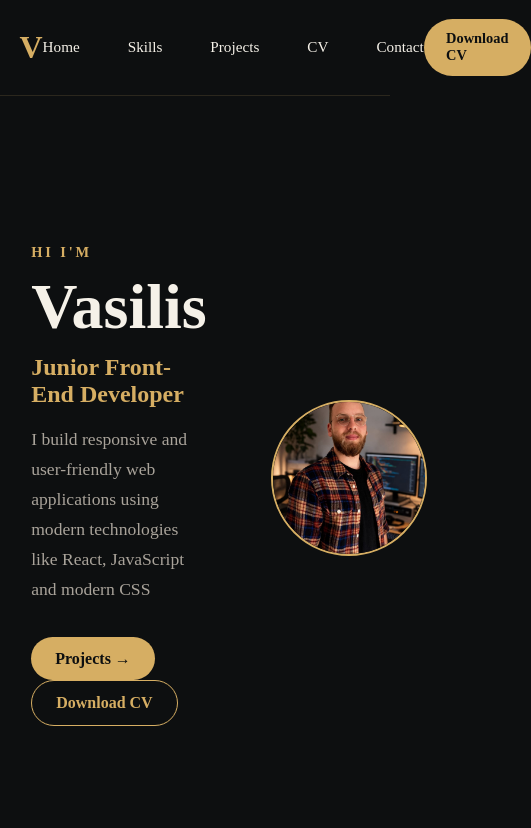
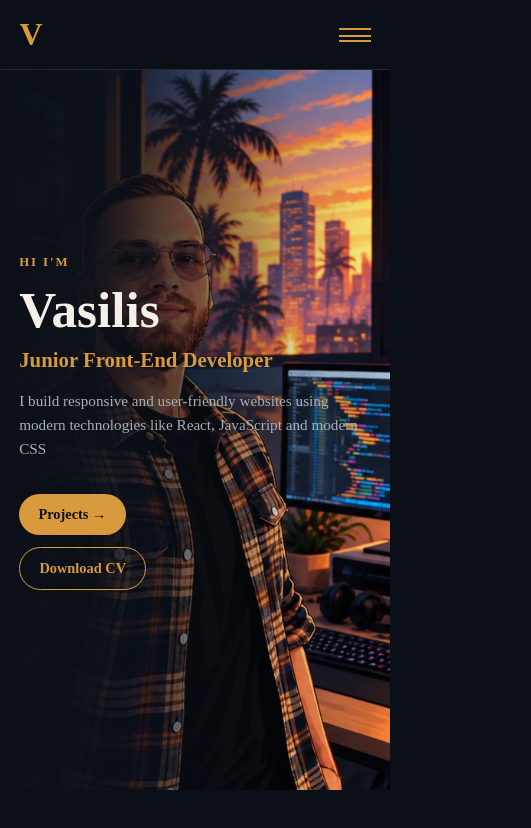
Before and after one commit to VTheGreek/My-Portfolio, a React (Vite) app in the folder my-portfolio/: page / in a window 390 px wide. Shown: the top 828 px of the page, 531 px wide, since content can reach past the window. Built offline with nearby package versions, Linux system fonts and the light colour scheme.

Commit message:
feat: make navbar and hero section responsive

```diff
--- a/my-portfolio/src/App.css
+++ b/my-portfolio/src/App.css
@@ -1,9 +1,16 @@
 :root {
-  --background: #0D0F10;
-  --surface: #14171A;
-  --text: #F5F1E8;
-  --muted-text: #A9A39A;
-  --accent: #D6AE63;
+  --background: #0B1018;
+  --surface: #121A24;
+  --surface-light: #1B2633;
+
+  --text: #F4F0E7;
+  --muted-text: #A9B0B8;
+
+  --accent: #D99A3D;
+  --accent-light: #F0B45A;
+
+  --blue: #27445C;
+  --orange: #C96F32;
 }
 
 * {
--- a/my-portfolio/src/components/Hero.jsx
+++ b/my-portfolio/src/components/Hero.jsx
@@ -1,4 +1,4 @@
-import ProfileImg from "../assets/hero-img.jpeg";
+import ProfileImg from "../assets/hero-img-portrait.webp";
 import "../styles/Hero.css";
 
 function Hero() {
@@ -8,7 +8,7 @@ function Hero() {
             <p>HI I'M</p>
             <h1>Vasilis</h1>
             <h2>Junior Front-End Developer</h2>
-            <p>I build responsive and user-friendly web applications
+            <p>I build responsive and user-friendly websites
                 using modern technologies like React, JavaScript and modern CSS
             </p>
 
@@ -17,10 +17,6 @@ function Hero() {
             <a href="/Front - End Developer CV.pdf" download>Download CV</a>
 
            </div>
-
-           <div className="image-container">
-             <img src={ProfileImg} alt="Vasilis" />
-           </div>
         </section>
 
     )
--- a/my-portfolio/src/components/Navbar.jsx
+++ b/my-portfolio/src/components/Navbar.jsx
@@ -1,22 +1,41 @@
+import { useState } from "react";
 import "../styles/Navbar.css"
 
 function Navbar() {
+  const [isOpen, setIsOpen] = useState(false)
+
+  const toggleMenu = () => {
+    setIsOpen(previousIsOpen => !previousIsOpen);
+  }
+
+  const closeMenu = () => {
+    setIsOpen(false)
+  }
+
   return (
     <nav>
       <div className="logo">V</div>
 
-      <ul>
-        <li><a href="#home">Home</a></li>
-        <li><a href="#skills">Skills</a></li>
-        <li><a href="#projects">Projects</a></li>
+      <ul className={`nav-links ${isOpen ? "active" : ""}`}>
+        <li><a href="#home" onClick={closeMenu}>Home</a></li>
+        <li><a href="#skills" onClick={closeMenu}>Skills</a></li>
+        <li><a href="#projects" onClick={closeMenu}>Projects</a></li>
         <li><a href="/Front - End Developer CV.pdf"
          target="_blank"
-         rel="noopener noreferrer">
-          CV</a></li>
-        <li><a href="#contact">Contact</a></li>
+         rel="noopener noreferrer"
+         onClick={closeMenu}
+         >CV</a></li>
+        <li><a href="#contact" onClick={closeMenu}>Contact</a></li>
+        <li><a href="/Front - End Developer CV.pdf" className="download-cv" onClick={closeMenu} download>Download CV</a></li>
       </ul>
 
-      <a href="/Front - End Developer CV.pdf" download>Download CV</a>
+      <button
+      className={`menu-toggle ${isOpen ? "active" : ""}`}
+      aria-label="Toggle navigation"
+      aria-expanded={isOpen}
+      onClick={toggleMenu}
+      ></button>
+
     </nav>
   );
 }
--- a/my-portfolio/src/styles/Hero.css
+++ b/my-portfolio/src/styles/Hero.css
@@ -2,9 +2,32 @@
   min-height: calc(100vh - 80px);
   display: flex;
   align-items: center;
-  justify-content: space-between;
-  gap: 4rem;
   padding: 5rem 8%;
+  position: relative;
+  overflow: hidden;
+
+  background-color: var(--background);
+
+  background-image:
+    linear-gradient(
+      90deg,
+      rgba(11, 16, 24, 1) 0%,
+      rgba(11, 16, 24, 0.95) 25%,
+      rgba(11, 16, 24, 0.65) 45%,
+      rgba(11, 16, 24, 0.15) 75%,
+      rgba(11, 16, 24, 0) 100%
+    ),
+    url("../assets/hero-background.webp");
+
+  background-repeat: no-repeat;
+
+  background-size:
+    100% 100%,
+    auto 100%;
+
+  background-position:
+    center,
+    right center;
 }
 
 .text-container {
@@ -60,16 +83,126 @@
 }
 
 .image-container {
-  width: min(400px, 40vw);
-  aspect-ratio: 1;
+  width: min(460px, 40vw);
+  aspect-ratio: 3 / 4;
   overflow: hidden;
-  border-radius: 50%;
-  border: 2px solid var(--accent);
+  border-radius: 1.5rem;
+  border: 1px solid var(--accent);
   flex-shrink: 0;
+  transform: translateY(-30px);
+  box-shadow: 0 20px 50px rgba(0, 0, 0, 0.35);
 }
 
 .image-container img {
   width: 100%;
   height: 100%;
   object-fit: cover;
+  display: block;
 }
+
+/* -------------------- */
+/* TABLET */
+/* -------------------- */
+
+@media (max-width: 900px) {
+  #home {
+    min-height: 800px;
+    padding: 4rem 6%;
+    background-position: 65% center;
+  }
+
+  .text-container {
+    max-width: 550px;
+  }
+
+  .text-container h1 {
+    font-size: clamp(3.5rem, 9vw, 5.5rem);
+  }
+
+  .text-container h2 {
+    font-size: clamp(1.4rem, 4vw, 2rem);
+  }
+
+  .text-container p {
+    max-width: 500px;
+  }
+}
+
+
+/* -------------------- */
+/* MOBILE */
+/* -------------------- */
+
+@media (max-width: 600px) {
+  #home {
+    min-height: 780px;
+    padding: 5rem 1.5rem 4rem;
+    justify-content: flex-end;
+
+    background-size: auto 100%;
+    background-position: 72% center;
+  }
+
+  .text-container {
+    max-width: 100%;
+    padding-bottom: 2rem;
+  }
+
+  .text-container p:first-child {
+    font-size: 0.8rem;
+    letter-spacing: 0.15em;
+  }
+
+  .text-container h1 {
+    font-size: clamp(3.5rem, 16vw, 5rem);
+    line-height: 0.95;
+  }
+
+  .text-container h2 {
+    font-size: 1.5rem;
+    line-height: 1.2;
+    margin: 0.8rem 0 1rem;
+  }
+
+  .text-container p:nth-of-type(2) {
+    font-size: 1rem;
+    line-height: 1.6;
+  }
+
+  .text-container a {
+    margin-right: 0.5rem;
+    margin-bottom: 0.75rem;
+    padding: 0.75rem 1.2rem;
+    font-size: 0.9rem;
+  }
+}
+
+
+/* -------------------- */
+/* SMALL PHONES */
+/* -------------------- */
+
+@media (max-width: 400px) {
+  #home {
+    min-height: 720px;
+    padding: 4rem 1.2rem 3rem;
+    background-position: 75% center;
+  }
+
+  .text-container h1 {
+    font-size: 3.2rem;
+  }
+
+  .text-container h2 {
+    font-size: 1.3rem;
+  }
+
+  .text-container p:nth-of-type(2) {
+    font-size: 0.95rem;
+  }
+
+  .text-container a {
+    display: block;
+    width: fit-content;
+  }
+}
--- a/my-portfolio/src/styles/Navbar.css
+++ b/my-portfolio/src/styles/Navbar.css
@@ -15,7 +15,9 @@ nav {
   text-decoration: none;
 }
 
-ul {
+/* Navigation */
+
+nav ul {
   display: flex;
   align-items: center;
   gap: 3em;
@@ -24,7 +26,12 @@ ul {
   padding: 0;
 }
 
-ul a {
+nav ul li {
+  display: flex;
+  align-items: center;
+}
+
+nav ul a {
   color: var(--text);
   text-decoration: none;
   font-size: 0.95rem;
@@ -32,16 +39,17 @@ ul a {
   transition: color 0.3s ease;
 }
 
-ul a:hover {
+nav ul a:hover {
   color: var(--accent);
 }
 
-nav > a {
+/* Download CV */
+
+nav ul .download-cv {
   padding: 0.7rem 1.4rem;
   background-color: var(--accent);
   color: var(--background);
   border-radius: 999px;
-  text-decoration: none;
   font-size: 0.9rem;
   font-weight: 600;
   transition:
@@ -49,7 +57,94 @@ nav > a {
     box-shadow 0.3s ease;
 }
 
-nav > a:hover {
+nav ul .download-cv:hover {
+  color: var(--background);
   transform: translateY(-2px);
   box-shadow: 0 6px 18px rgba(214, 174, 99, 0.2);
 }
+
+/* Burger button */
+
+.menu-toggle {
+  display: none;
+  width: 32px;
+  height: 24px;
+  position: relative;
+  background: transparent;
+  border: none;
+  cursor: pointer;
+  z-index: 101;
+}
+
+.menu-toggle::before,
+.menu-toggle::after {
+  content: "";
+  position: absolute;
+  left: 0;
+  width: 100%;
+  height: 2px;
+  background-color: var(--accent);
+  transition:
+    transform 0.3s ease,
+    top 0.3s ease,
+    bottom 0.3s ease,
+    box-shadow 0.3s ease;
+}
+
+.menu-toggle::before {
+  top: 5px;
+  box-shadow: 0 7px 0 var(--accent);
+}
+
+.menu-toggle::after {
+  bottom: 5px;
+}
+
+/* Burger → X */
+
+.menu-toggle.active::before {
+  top: 11px;
+  transform: rotate(45deg);
+  box-shadow: none;
+}
+
+.menu-toggle.active::after {
+  bottom: 11px;
+  transform: rotate(-45deg);
+}
+
+/* Mobile */
+
+@media (max-width: 768px) {
+  nav {
+    position: relative;
+    padding: 1rem 5%;
+  }
+
+  .menu-toggle {
+    display: block;
+  }
+
+  nav ul.nav-links {
+    display: none;
+    position: absolute;
+    top: 100%;
+    left: 0;
+    width: 100%;
+    flex-direction: column;
+    align-items: center;
+    gap: 1.5rem;
+    padding: 2rem 0;
+    background-color: var(--background);
+    border-top: 1px solid rgba(214, 174, 99, 0.15);
+    z-index: 100;
+  }
+
+  nav ul.nav-links.active {
+    display: flex;
+  }
+
+  nav ul .download-cv {
+    margin-top: 0.5rem;
+  }
+}
```
Also changed, not shown: my-portfolio/src/assets/hero-background.webp (added), my-portfolio/src/assets/hero-img-portrait.webp (added).
